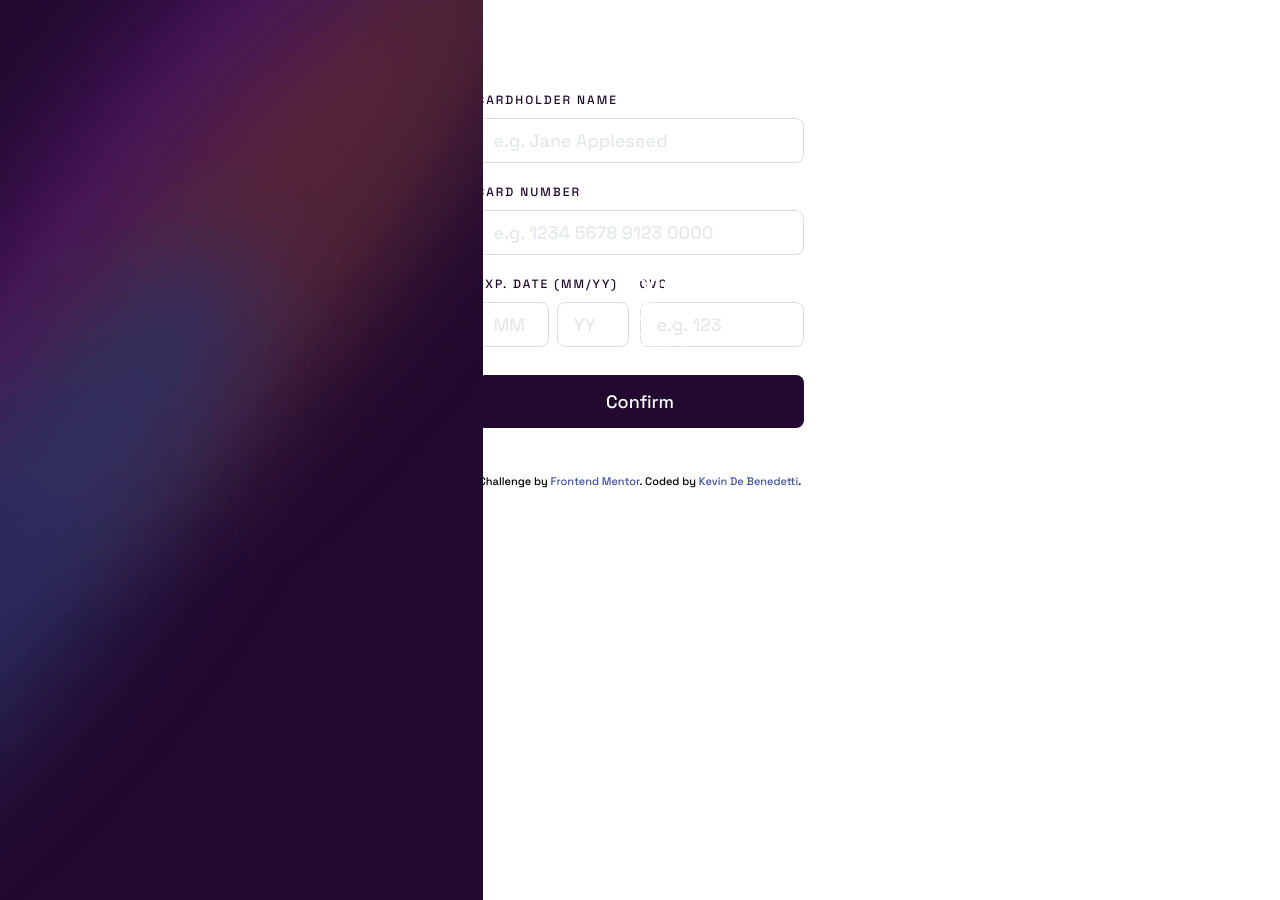
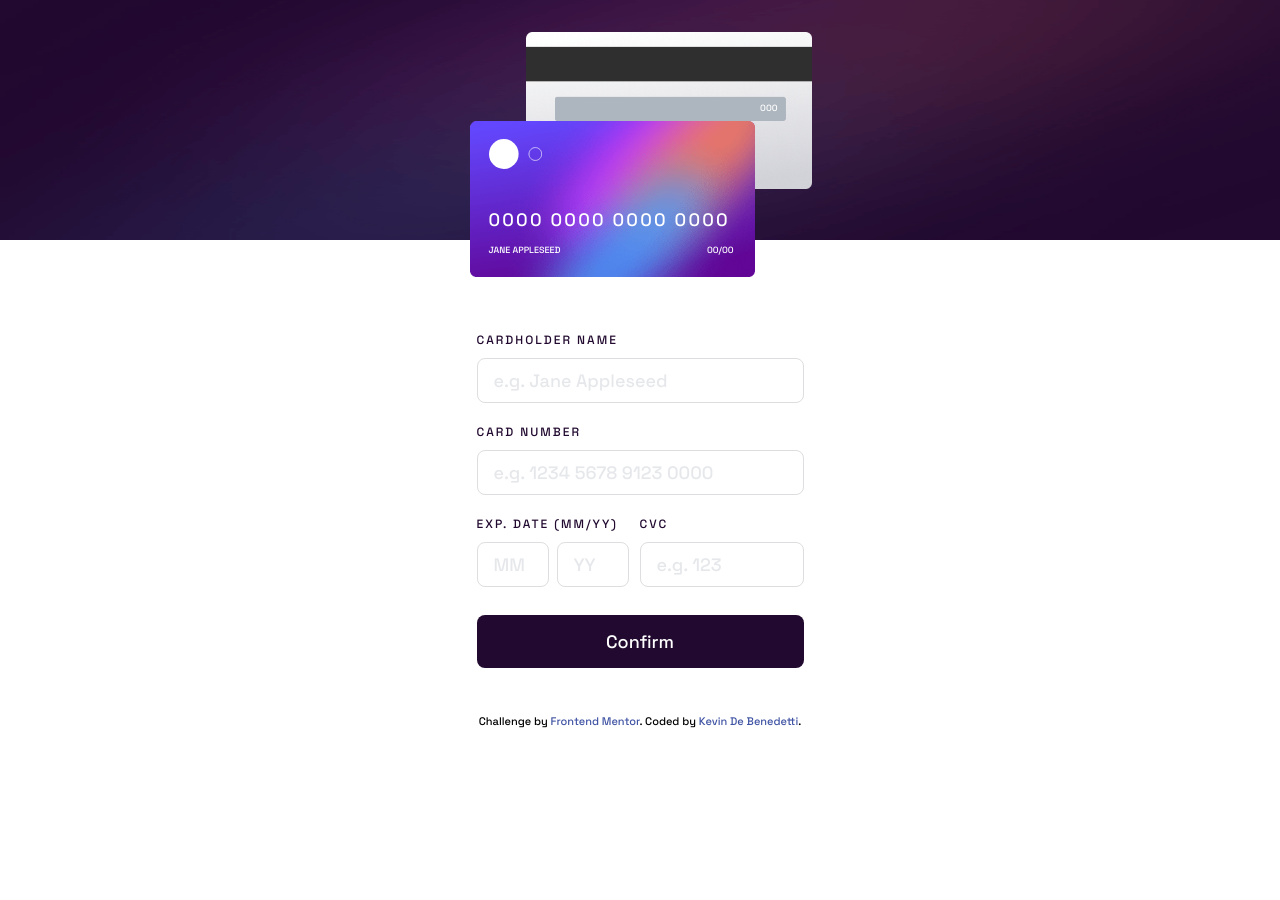
Before and after one commit to KevinDeBenedetti/interactive_card_details_form, a Vue app: page / in a window 1280 px wide. After the commit the page ends 800 px from the top, so only its background shows below. Built offline with nearby package versions, Linux system fonts and the light colour scheme.

Commit message:
Update desktop view & build

```diff
--- a/src/App.vue
+++ b/src/App.vue
@@ -11,27 +11,22 @@ let cardData = ref({
   cardYear: null,
   cardCvc: null,
 });
-
 </script>
 
 <template>
 
-  <main class="w-full max-w-[375px] desktop:max-h-full mx-auto z-10 desktop:flex">
+  <main class="w-full max-w-[375px] desktop:max-w-full desktop:h-full mx-auto desktop:mx-0 desktop:flex desktop:justify-center">
 
     <img class="w-full h-[240px] absolute top-0 left-0 desktop:hidden" src="/images/bg-main-mobile.png" alt="background">
 
-    <img class="w-[483px] absolute top-0 left-0 hidden desktop:flex" src="/images/bg-main-desktop.png" alt="background">
+    <img class="w-[483px] desktop:h-full absolute top-0 left-0 hidden desktop:flex" src="/images/bg-main-desktop.png" alt="background">
 
     <CreditCard :cardData="cardData" />
 
-    <CreditCardForm :cardData="cardData" />
+    <CreditCardForm class="z-10" :cardData="cardData" />
 
   </main>
 
-  <Footer/>
+  <Footer class="desktop:absolute desktop:bottom-0 desktop:left-1/2"/>
 
 </template>
-
-<style scoped>
-
-</style>
--- a/src/assets/base.css
+++ b/src/assets/base.css
@@ -13,6 +13,7 @@ body {
     font-weight: 500;
     line-height: normal;
     font-feature-settings: 'clig' off, 'liga' off;
+
 }
 
 /*
--- a/src/components/CreditCard.vue
+++ b/src/components/CreditCard.vue
@@ -5,16 +5,16 @@ defineProps({
 </script>
 
 <template>
-  <section class="h-[240px] desktop:h-[200px] relative">
+  <section class="h-[240px] desktop:h-[500px] relative desktop:static">
 
-    <div class="bg-[url('/images/bg-card-back.png')] bg-contain bg-no-repeat h-full max-h-[157px] w-full max-w-[286px] absolute top-[32px] desktop:top-[187px] right-[16px] desktop:left-[164px]">
+    <div class="bg-[url('/images/bg-card-back.png')] bg-contain bg-no-repeat h-full max-h-[157px] desktop:max-h-[245px] w-full max-w-[286px] desktop:max-w-[447px] absolute top-[32px] desktop:top-[469px] right-[16px] desktop:right-0 desktop:left-[256px]">
 
       <p v-if="cardData.cvc" class="absolute text-white text-start text-[9px] top-[70px] right-[34px]">{{ cardData.cvc }}</p>
       <p v-else class="absolute text-white text-start text-[9px] top-[70px] right-[34px]">000</p>
 
     </div>
 
-    <div class="bg-[url('/images/bg-card-front.png')] bg-contain bg-no-repeat h-full max-h-[157px] w-full max-w-[285px] absolute top-[121px] desktop:top-[187px] left-[17px] desktop:left-[164px] text-white">
+    <div class="bg-[url('/images/bg-card-front.png')] bg-contain bg-no-repeat h-full max-h-[157px] desktop:max-h-[245px] w-full max-w-[285px] desktop:max-w-[447px] absolute top-[121px] desktop:top-[187px] left-[17px] desktop:left-[164px] text-white">
 
       <img class="h-[30px] absolute top-[17.6px] left-[19px]" src="/images/card-logo.svg" alt="Card logo">
 
--- a/src/components/CreditCardForm.vue
+++ b/src/components/CreditCardForm.vue
@@ -160,7 +160,8 @@ const formatCardNumber = (event) => {
 </script>
 
 <template>
-  <section class="mt-[91px] flex px-[24px]">
+
+  <section class="mt-[91px] desktop:mt-[275px] flex px-[24px] desktop:mt-0 desktop:ml-[419px] desktop:px-0">
 
 <!--  Validation form  -->
     <div v-if="submitted" class="w-full max-w-[327px] flex flex-col items-center justify-center">
--- a/tailwind.config.js
+++ b/tailwind.config.js
@@ -15,7 +15,7 @@ export default {
     screens: {
       'mobile': '375px',
       'laptop': '1024px',
-      'desktop': '1280px'
+      'desktop': '1320px'
     }
   },
   plugins: [],
```
Also changed, not shown: 5 other files (tests, documents, lock files or other folders).
